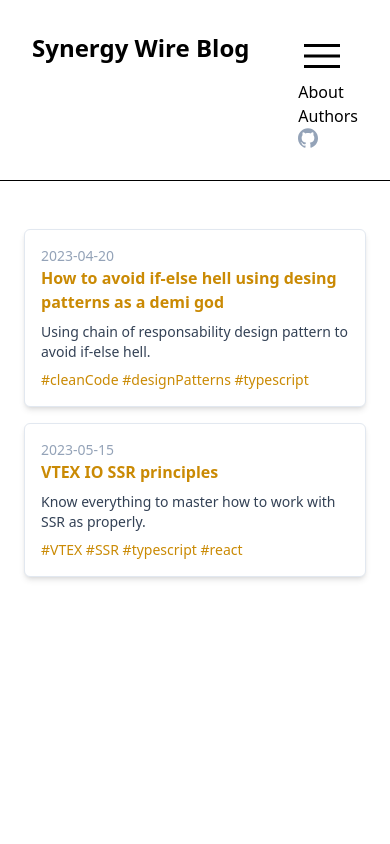
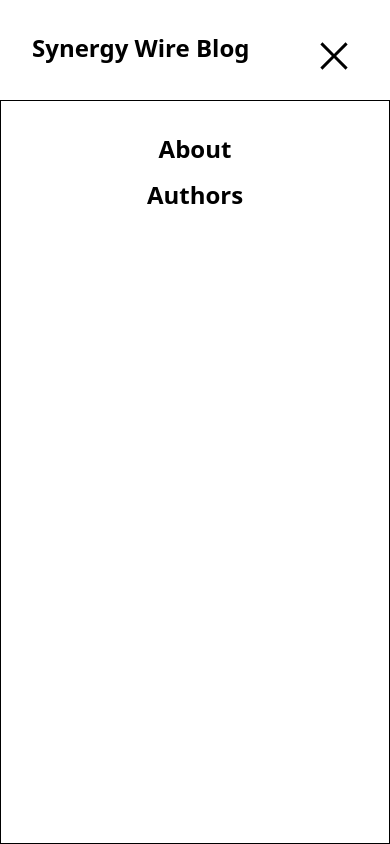
Before and after one commit to SynergyWire/SynergyWire-blog, a Next.js app: page / in a window 390 px wide. Both pictures are taken after a click on the label 333 px from the left and 56 px from the top of the page. Shown: the top 844 px of the page. Built offline with nearby package versions, Linux system fonts and the light colour scheme.

Commit message:
feat: responsive header finished

```diff
--- a/components/Header/header.css
+++ b/components/Header/header.css
@@ -1,18 +1,16 @@
-
-.responsive-menu{
+.responsive-menu {
     display: none;
 }
 
-.responsive-menu *{
-    transition: all 0.5s;
-}
 
+@media screen and (max-width : 640px) {
 
-@media screen and (max-width : 650px){
-    .organization-link, .header-links{
+    .organization-link,
+    .header-links {
         display: none;
     }
-    .responsive-menu{
+
+    .responsive-menu {
         display: unset;
         cursor: pointer;
     }
@@ -20,14 +18,38 @@
     #toggle-button {
         display: none;
     }
-    .responsive-menu__content{
+
+    .responsive-menu__content {
+        position: absolute;
+        transition: all 0.5s;
+        display: none;
+        width: 0px;
+        font-size: 1.5rem;
+        top: 100px;
+        height: calc(100% - 100px);
+        border: solid black 1px;
+        text-align: center;
+    }
+
+    .responsive-menu__content li {
+        margin: 10px 0px;
+    }
+
+    .menu-icon-x  {
         display: none;
     }
 
-    #toggle-button:checked + .responsive-menu__content {
+    #toggle-button:checked + .responsive-menu__icon-switch +.responsive-menu__content {
+        display: unset;
+        padding: 20px 40px;
+        width: 100%;
+        right: 0;
+    }
+
+    #toggle-button:checked + .responsive-menu__icon-switch .menu-icon-burger  {
+        display: none;
+    }
+    #toggle-button:checked + .responsive-menu__icon-switch .menu-icon-x  {
         display: unset;
     }
-
-
-
 }
--- a/components/Header/index.tsx
+++ b/components/Header/index.tsx
@@ -27,8 +27,13 @@ export default function Header() {
         </Link>
       </div>
       <label className="responsive-menu" htmlFor="toggle-button">
-        <svg
-          className="menu-icon"
+
+
+        <input type="checkbox" id="toggle-button" />
+
+        <div className="responsive-menu__icon-switch">
+
+          <svg className="menu-icon-burger"
             xmlns="http://www.w3.org/2000/svg"
             height="48"
             viewBox="0 -960 960 960"
@@ -36,25 +41,26 @@ export default function Header() {
           >
             <path d="M120-240v-60h720v60H120Zm0-210v-60h720v60H120Zm0-210v-60h720v60H120Z" />
           </svg>
-        <input type="checkbox" id="toggle-button" />
+          <svg className="menu-icon-x"
+          xmlns="http://www.w3.org/2000/svg"
+            height="48"
+            viewBox="0 -960 960 960"
+            width="48">
+              <path d="m249-207-42-42 231-231-231-231 42-42 231 231 231-231 42 42-231 231 231 231-42 42-231-231-231 231Z" />
+          </svg>
 
-        <ul className="responsive-menu__content">
+        </div>
+        <ul className="responsive-menu__content bg-white">
           <li>
-            <Link href={"#"}>About</Link>
+            <Link className="font-bold p1 hover:text-yellow-600" href="./">
+              About
+            </Link>
           </li>
           <li>
-            <Link href={"#"}>Authors</Link>
+            <Link className="font-bold p1 hover:text-yellow-600" href="./">
+              Authors
+            </Link>
           </li>
-
-          <div>
-            <Link
-              className="text-slate-400"
-              href="https://github.com/SynergyWire"
-              target="_blank"
-            >
-              <Icon name={ICON_KEYS.GITHUB} />
-            </Link>
-          </div>
         </ul>
       </label>
     </header>
```
Lines whose indentation alone changed are shown as unchanged.
